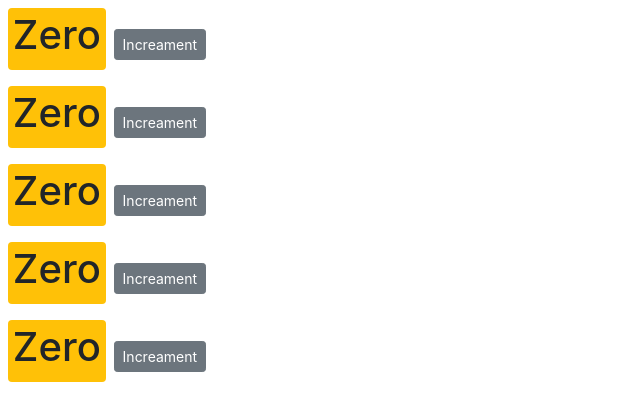
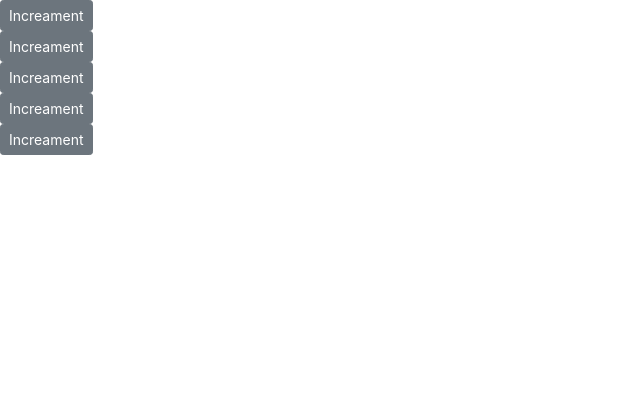
Before and after one commit to ermanjunaidi/MASTERING-REACT, a React (Create React App) app: page / in a window 1280 px wide. Shown: the top 420 px of the page, without its empty margins (0-640 px from the left). Built offline with nearby package versions, Linux system fonts and the light colour scheme.

Commit message:
3- Passing Data to Components

```diff
--- a/src/components/counter.jsx
+++ b/src/components/counter.jsx
@@ -2,12 +2,12 @@ import React, { Component } from 'react';
 
 class Counter extends Component {
     state = {
-        count: 0
+        value: this.props.value
     };
 
     handleIncrement = product => {
         console.log(product)
-        this.setState({ count: this.state.count + 1 })
+        this.setState({ value: this.state.count + 1 })
     };
 
     render() {
--- a/src/components/counters.jsx
+++ b/src/components/counters.jsx
@@ -4,11 +4,11 @@ import Counter from './counter';
 class Counters extends Component {
     state = {
         counters: [
-            { id: 1, value: 0 },
+            { id: 1, value: 4 },
             { id: 2, value: 0 },
             { id: 3, value: 0 },
             { id: 4, value: 0 },
-            { id: 5, value: 0 },
+            { id: 5, value: 0 }
 
 
         ]
@@ -16,7 +16,9 @@ class Counters extends Component {
     render() {
         return (
             <div>
-                {this.state.counters.map(counter => <Counter />)}
+                {this.state.counters.map(counter =>
+
+                    <Counter key={counter.id} value={counter.value} />)}
             </div>
         );
     }
```
